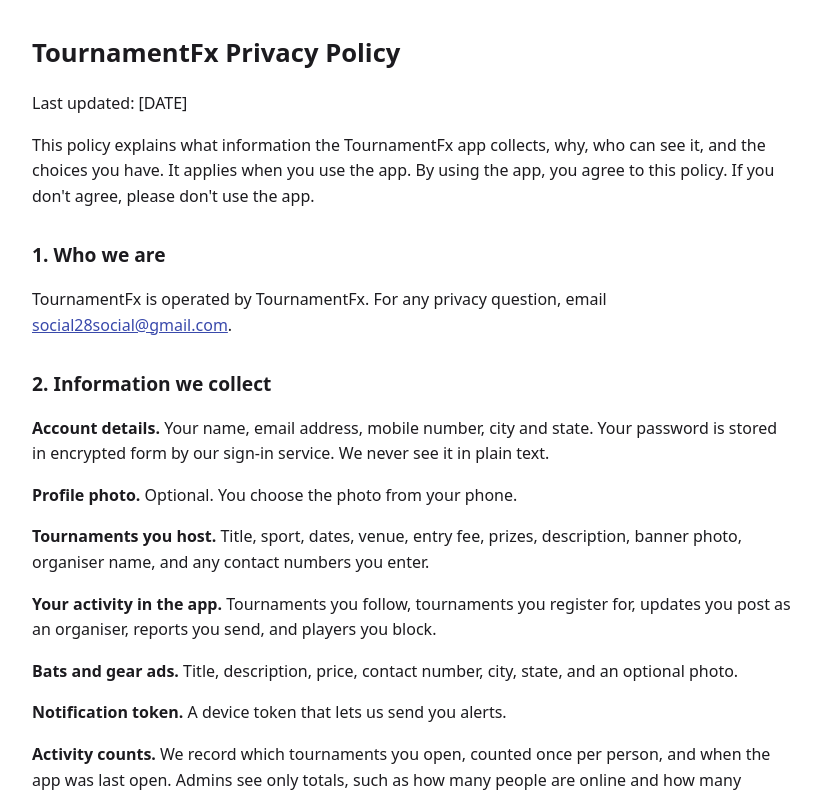
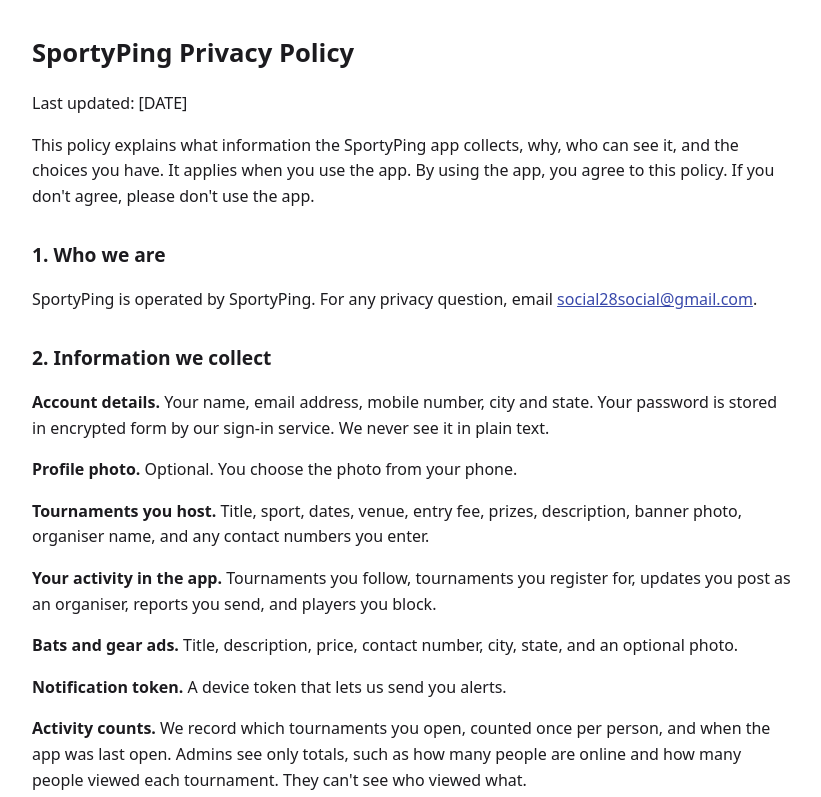
Before and after one commit to TournamentFx/TournamentFx, a plain HTML site: page index.html in a window 1280 px wide. Shown: the top 797 px of the page, without its empty margins (228-1049 px from the left). Drawn offline with Linux system fonts and the light colour scheme.

Commit message:
Update index.html

```diff
--- a/index.html
+++ b/index.html
@@ -3,7 +3,7 @@
 <head>
   <meta charset="utf-8">
   <meta name="viewport" content="width=device-width, initial-scale=1">
-  <title>TournamentFx Privacy Policy</title>
+  <title>SportyPing Privacy Policy</title>
   <style>
     :root { color-scheme: light dark; }
     body { font-family: system-ui, sans-serif; line-height: 1.6; max-width: 760px; margin: 0 auto; padding: 16px; color: #1c1b1f; background: #ffffff; }
@@ -17,13 +17,13 @@
   </style>
 </head>
 <body>
-  <h1>TournamentFx Privacy Policy</h1>
+  <h1>SportyPing Privacy Policy</h1>
   <p>Last updated: [DATE]</p>
 
-  <p>This policy explains what information the TournamentFx app collects, why, who can see it, and the choices you have. It applies when you use the app. By using the app, you agree to this policy. If you don't agree, please don't use the app.</p>
+  <p>This policy explains what information the SportyPing app collects, why, who can see it, and the choices you have. It applies when you use the app. By using the app, you agree to this policy. If you don't agree, please don't use the app.</p>
 
   <h2>1. Who we are</h2>
-  <p>TournamentFx is operated by TournamentFx. For any privacy question, email <a href="mailto:social28social@gmail.com">social28social@gmail.com</a>.</p>
+  <p>SportyPing is operated by SportyPing. For any privacy question, email <a href="mailto:social28social@gmail.com">social28social@gmail.com</a>.</p>
 
   <h2>2. Information we collect</h2>
   <p><strong>Account details.</strong> Your name, email address, mobile number, city and state. Your password is stored in encrypted form by our sign-in service. We never see it in plain text.</p>
@@ -83,7 +83,7 @@
   <p>Under India's Digital Personal Data Protection Act, 2023, you can ask us to tell you what personal information we hold, correct it, or delete it, and you can withdraw your consent. To make a request or a complaint, email <a href="mailto:social28social@gmail.com">social28social@gmail.com</a>. We will respond within a reasonable time.</p>
 
   <h2>9. Children</h2>
-  <p>TournamentFx is for people aged 18 and over. We don't knowingly collect information from anyone younger. If you believe a child has given us information, email us and we will delete it.</p>
+  <p>SportyPing is for people aged 18 and over. We don't knowingly collect information from anyone younger. If you believe a child has given us information, email us and we will delete it.</p>
 
   <h2>10. Security</h2>
   <p>Information is sent over encrypted connections. Our database uses access rules so each person can only read and change their own private information. Admin tools and backups are restricted to admin accounts. No system is perfectly secure, so please use a strong password and keep it private.</p>
@@ -92,7 +92,7 @@
   <p>We may update this policy. We'll change the date at the top, and tell you in the app about significant changes.</p>
 
   <h2>12. Contact</h2>
-  <p>TournamentFx<br>
+  <p>SportyPing<br>
   <a href="mailto:social28social@gmail.com">social28social@gmail.com</a></p>
 </body>
 </html>
```
